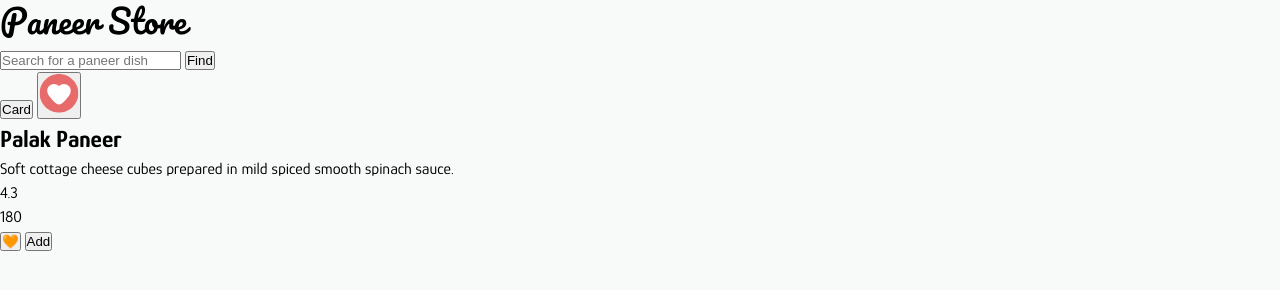
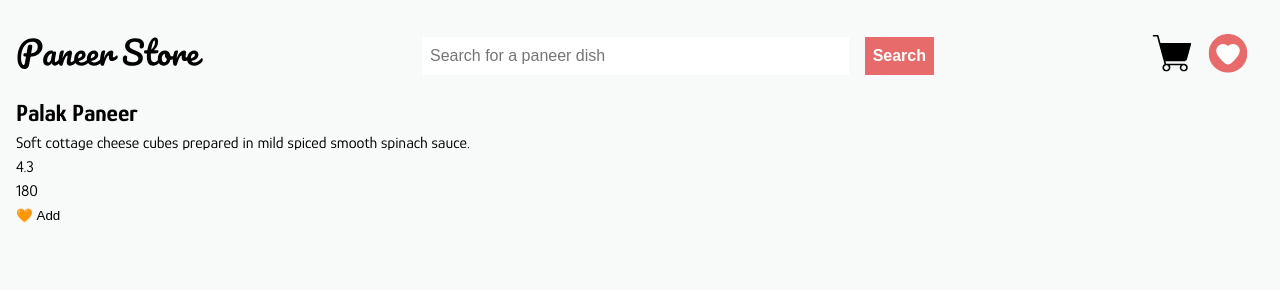
Before and after one commit to AyushSaini00/paneer-store, a website built with webpack: page src/index.html in a window 1280 px wide. Built offline with nearby package versions, Linux system fonts and the light colour scheme.

Commit message:
navbar styled

```diff
--- a/src/index.html
+++ b/src/index.html
@@ -8,7 +8,7 @@
   </head>
   <body>
     <nav>
-      <a href="#">
+      <a href="#" class="logo-link">
         <img class="logo responsive" src="./assets/logo.svg" alt="logo" />
       </a>
       <form>
@@ -18,16 +18,24 @@
           placeholder="Search for a paneer dish"
           aria-label="Search for a paneer dish"
         />
-        <button>Find</button>
+        <button id="search">Search</button>
       </form>
-      <button>Card</button>
-      <button>
-        <img
-          class="logo-favourite responsive"
-          src="./assets/heart.svg"
-          alt="favourites"
-        />
-      </button>
+      <div class="btn-container">
+        <button id="add-to-cart">
+          <img
+            class="logo-secondary responsive"
+            src="./assets/cart.svg"
+            alt="add to cart"
+          />
+        </button>
+        <button id="add-to-favourites">
+          <img
+            class="logo-secondary responsive"
+            src="./assets/heart.svg"
+            alt="add to favourites"
+          />
+        </button>
+      </div>
     </nav>
 
     <main>
--- /dev/null
+++ b/src/styles/abstract/_reset.scss
@@ -0,0 +1,12 @@
+button {
+  border: none;
+  outline: none;
+  background: transparent;
+  cursor: pointer;
+}
+input {
+  border: none;
+}
+input:focus {
+  outline: none;
+}
--- /dev/null
+++ b/src/styles/components/_navbar.scss
@@ -0,0 +1,45 @@
+nav {
+  display: flex;
+  align-items: center;
+  justify-content: space-between;
+  padding: 1rem 0;
+
+  .logo-link {
+    margin-right: 1rem;
+  }
+  .logo {
+    max-width: 12rem;
+    max-height: 2.5rem;
+    flex: 1;
+  }
+  .logo-secondary {
+    max-width: 2.5rem;
+  }
+  form {
+    display: flex;
+    flex: 2;
+    max-width: 32rem;
+    margin-right: 1rem;
+
+    input {
+      padding: 0.625rem 0.5rem;
+      width: 100%;
+      min-width: 15rem;
+      font-size: 1rem;
+      margin-right: 1rem;
+    }
+    button {
+      padding: 0.625rem 0.5rem;
+      font-size: 1rem;
+      background: #e86b6b;
+      color: #fff;
+      font-weight: bold;
+    }
+  }
+  .btn-container {
+    display: flex;
+    button {
+      margin-right: 1rem;
+    }
+  }
+}
--- a/src/styles/main.scss
+++ b/src/styles/main.scss
@@ -1,3 +1,5 @@
+@use './abstract/reset';
+@use './components/navbar';
 @import url('https://fonts.googleapis.com/css2?family=Glory:wght@400;600;700&display=swap');
 html {
   box-sizing: border-box;
@@ -16,14 +18,9 @@ body {
   line-height: 1.5;
   font-family: 'Glory', 'Open Sans', 'Helvetica Neue', sans-serif;
   background: #f7faf8;
+  padding: 1rem;
 }
 .responsive {
   width: 100%;
   height: auto;
 }
-.logo {
-  max-width: 12rem;
-}
-logo-favourite {
-  max-width: 2rem;
-}
```
